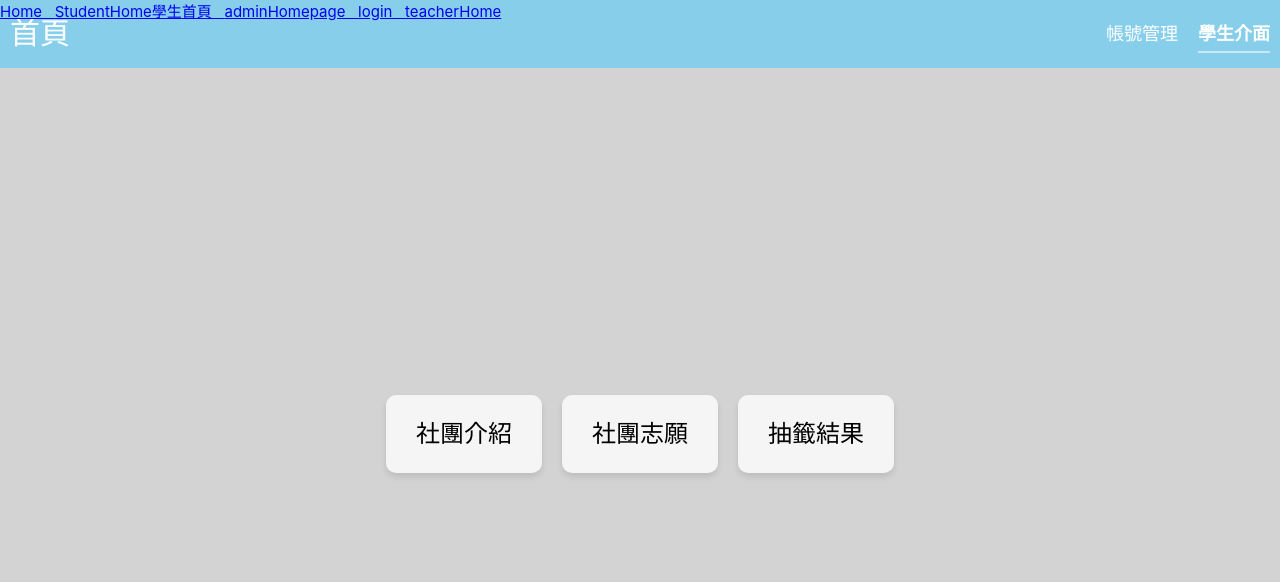
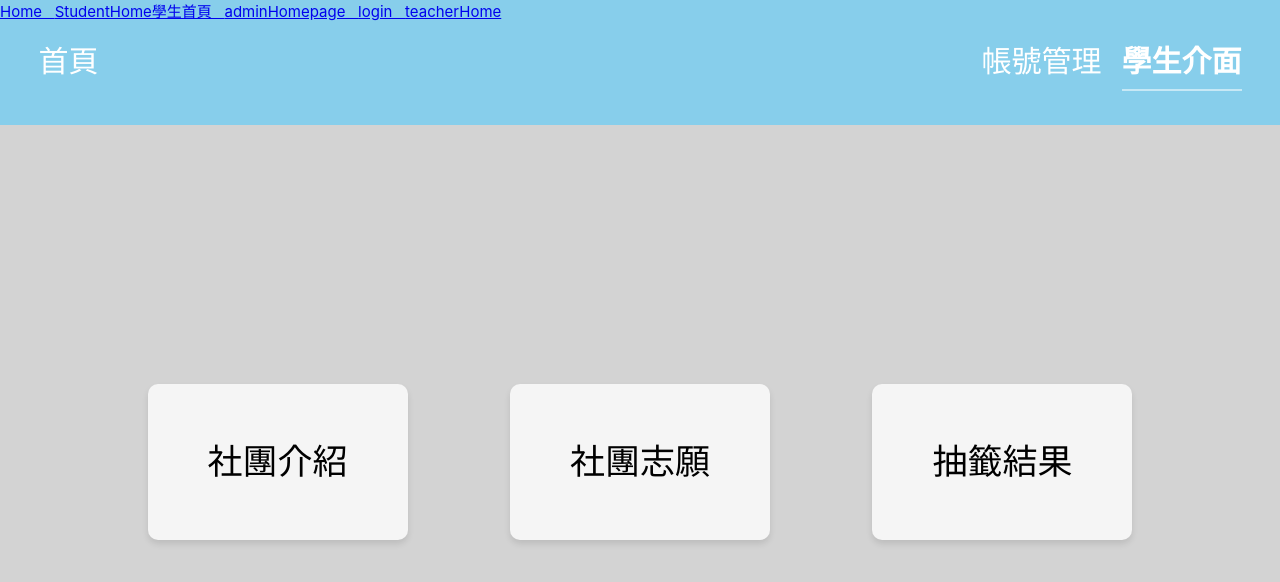
Before and after one commit to Vincent1020/club_Management_System, a Vue app: page /StudentHome in a window 1280 px wide. Shown: the top 582 px of the page. Built offline with nearby package versions, Linux system fonts and the light colour scheme.

Commit message:
2024/07/04  16:19

```diff
--- a/src/views/Login/Login.vue
+++ b/src/views/Login/Login.vue
@@ -32,6 +32,7 @@ const loginRequest = () => {
 </script>
 
 <template>
+
     <div class="center">
 
         <!-- 學生or老師登入選項 -->
@@ -66,9 +67,11 @@ const loginRequest = () => {
 
     </div>
 
+
 </template>
 
 <style scoped lang="scss">
+
 .center {
     width: 40vw;
     height: 50vh;
@@ -131,4 +134,5 @@ const loginRequest = () => {
         }
     }
 }
+
 </style>
--- a/src/views/Student/ClubIntroduction.vue
+++ b/src/views/Student/ClubIntroduction.vue
@@ -11,18 +11,25 @@
       </nav>
     </header>
 
-     <!-- 同樣，主內容區 -->
+    <!-- 主內容區 -->
     <main class="main-content">
+      <!-- 用 Element UI 的輪播圖組件 -->
+      <el-carousel :interval="4000" type="card" height="200px" class="carousel">
+        <!-- 用 v-for 迭代 carouselItems 陣列生成輪播圖項目 -->
+        <el-carousel-item v-for="(item, index) in carouselItems" :key="index">
+          <img :src="item.image" class="carousel-image">
+          <h3 class="medium">{{ item.text }}</h3>
+        </el-carousel-item>
+      </el-carousel>
 
-
-<!-- 從Elemant ui 抓下來的卡片 -->
-  <div class="card">
-  <el-row>
-<el-col :span="8" v-for="(o, index) in 2" :key="o" :offset="index > 0 ? 2 : 0">
-  <el-card :body-style="{ padding: '0px' }">
-    <img src="https://shadow.elemecdn.com/app/element/hamburger.9cf7b091-55e9-11e9-a976-7f4d0b07eef6.png" class="image">
-    <div style="padding: 14px;">
-      <span>美食社</span>
+      <!-- 使用 Element UI 的卡片組件 -->
+      <el-row :gutter="20">
+        <!-- 用 v-for 迭代 cards 陣列生成卡片項目 -->
+        <el-col :span="8" v-for="(card, index) in cards" :key="index">
+          <el-card :body-style="{ padding: '0px' }" class="card">
+            <img :src="card.image" class="image">
+            <div style="padding: 10px;">
+              <span>{{ card.title }}</span>
               <div class="bottom clearfix">
                 <time class="time">{{ currentDate }}</time>
                 <el-button type="text" class="button">瞭解更多</el-button>
@@ -31,32 +38,49 @@
           </el-card>
         </el-col>
       </el-row>
-
-</div>
-
     </main>
   </div>
-
-
 </template>
 
 <script>
-
 export default {
-
   data() {
     return {
-    currentDate: new Date(),
-
+      // 當前日期
+      currentDate: new Date().toLocaleDateString(),
+      // Element UI 的輪播圖項目
+      carouselItems: [
+        { image: 'https://fsv.cmoney.tw/cmstatic/notes/content/1065239/20220822165437743_L.jpg', text: '增加社團經驗!' },
+        { image: 'https://i0.wp.com/blog.luckertw.com/wp-content/uploads/2023/09/schoolclub-1.jpg?resize=800%2C450&ssl=1', text: '增加社團經驗!' },
+        { image: 'https://ch-image-resizer.cwg.tw/resize/uri/https%3A%2F%2Fas.chdev.tw%2Fclub%2Factivity_slider%2F202405%2Factivity_slider-663e1a2695238.jpg/?w=621', text: '古典社!' },
+        { image: 'https://fbgroup.com.tw/wp-content/uploads/2020/09/%E4%BA%92%E5%8B%95%E6%96%87%E7%AB%A0_%E5%B7%A5%E4%BD%9C%E5%8D%80%E5%9F%9F-1-%E8%A4%87%E6%9C%AC.jpg', text: '增加社團經驗!' },
+        { image: 'https://i0.wp.com/blog.luckertw.com/wp-content/uploads/2023/08/%E6%96%87%E7%AB%A0%E5%B0%81%E9%9D%A2%E8%A3%BD%E5%9C%96-3.jpg?fit=1920%2C1080&ssl=1', text: '增加社團經驗!' },
+        { image: 'https://miro.medium.com/v2/resize:fit:1400/1*3Ciz2D1Aih1BnPrcC3tIaQ.png', text: '增加社團經驗!' },
+      ],
+      // Element UI 的卡片項目
+      cards: [
+        { title: '美食社 1', image: 'https://shadow.elemecdn.com/app/element/hamburger.9cf7b091-55e9-11e9-a976-7f4d0b07eef6.png' },
+        { title: '美食社 2', image: 'https://shadow.elemecdn.com/app/element/hamburger.9cf7b091-55e9-11e9-a976-7f4d0b07eef6.png' },
+        { title: '美食社 3', image: 'https://shadow.elemecdn.com/app/element/hamburger.9cf7b091-55e9-11e9-a976-7f4d0b07eef6.png' },
+        { title: '美食社 4', image: 'https://shadow.elemecdn.com/app/element/hamburger.9cf7b091-55e9-11e9-a976-7f4d0b07eef6.png' },
+        { title: '美食社 5', image: 'https://shadow.elemecdn.com/app/element/hamburger.9cf7b091-55e9-11e9-a976-7f4d0b07eef6.png' },
+        { title: '美食社 6', image: 'https://shadow.elemecdn.com/app/element/hamburger.9cf7b091-55e9-11e9-a976-7f4d0b07eef6.png' },
+        { title: '美食社 7', image: 'https://shadow.elemecdn.com/app/element/hamburger.9cf7b091-55e9-11e9-a976-7f4d0b07eef6.png' },
+        { title: '美食社 8', image: 'https://shadow.elemecdn.com/app/element/hamburger.9cf7b091-55e9-11e9-a976-7f4d0b07eef6.png' },
+        { title: '美食社 9', image: 'https://shadow.elemecdn.com/app/element/hamburger.9cf7b091-55e9-11e9-a976-7f4d0b07eef6.png' },
+        { title: '美食社 10', image: 'https://shadow.elemecdn.com/app/element/hamburger.9cf7b091-55e9-11e9-a976-7f4d0b07eef6.png' },
+        { title: '美食社 11', image: 'https://shadow.elemecdn.com/app/element/hamburger.9cf7b091-55e9-11e9-a976-7f4d0b07eef6.png' },
+        { title: '美食社 12', image: 'https://shadow.elemecdn.com/app/element/hamburger.9cf7b091-55e9-11e9-a976-7f4d0b07eef6.png' }
+      ]
     };
   }
-}
+};
 </script>
 
 <style scoped lang="scss">
 .student-home {
   text-align: center; /* 文字置中 */
-  font-family: Arial, sans-serif; /* 設置字體 */
+  font-family: Arial, sans-serif; /* GPT給我的字體，我也不知這是什麼字體 */
   height: 100vh;
   width: 100%;
   display: flex;
@@ -64,47 +88,47 @@ data() {
 
 
   .header {
-    background-color: #87CEEB; /* 背景顏色 */
-    padding: 10px; /* 內邊距 */
-    display: flex; /* 使用 flex 布局 */
+    background-color: #87CEEB;
+    padding: 3%; /* 內邊距 ，如果你想加寬導覽列的畫，直接在這裡加數字就好了*/
+    display: flex;
     justify-content: space-between; /* 兩端對齊 */
     align-items: center; /* 垂直置中 */
     color: white; /* 文字顏色 */
 
     .nav {
-      display: flex; /* 使用 flex 布局 */
+      display: flex;
       gap: 20px; /* 元素間距 */
 
       a {
         color: white; /* 連結文字顏色 */
         text-decoration: none; /* 去除下劃線 */
-        font-size: 18px; /* 字體大小 */
+       font-size: 30px; /*帳號管理的字，還是要跟介面的字同大小比較好 */
 
         &:hover {
           text-decoration: underline; /* 懸停效果 */
         }
       }
 
-      .current-interface {
-        position: relative; /* 相對定位 */
-        font-size: 18px; /* 字體大小 */
+      .current-interface {/*介面的字，只是要拿來顯示現在在哪個頁面而已，實際沒有功用 */
+        position: relative;
+        font-size: 30px;
         font-weight: bold; /* 字體加粗 */
-        color: white; /* 文字顏色 */
+        color: white;
       }
 
-      .current-interface::after {
+      .current-interface::after {/*介面的字，只是要拿來顯示現在在哪個頁面而已，實際沒有功用 */
         content: ""; /* 內容為空 */
-        position: absolute; /* 絕對定位 */
+        position: absolute;
         bottom: -5px; /* 底部距離 */
         left: 0;
         right: 0;
-        height: 2px; /* 高度 */
-        background-color: white; /* 背景顏色 */
+        height: 2px;
+        background-color: white;
         animation: blink 1.5s infinite; /* 應用 blink 動畫 */
       }
     }
   }
-}
+
 
   /* @keyframes blink 動畫效果，就是顯示現在位於學生介面的動畫效果 */
   @keyframes blink {
@@ -115,20 +139,39 @@ data() {
       opacity: 0.5; /* 半透明 */
     }
   }
-
   .main-content { /* 就是灰灰的地方，主內容區 */
     flex: 1; /* 使主內容區域填滿剩餘空間 */
     display: flex; /* 使用 flex 布局 */
+    flex-wrap: wrap; /* 換行 */
     justify-content: center; /* 水平居中 */
     align-items: center; /* 垂直居中 */
     gap: 20px; /* 元素間距 */
     background-color: #D3D3D3; /* 背景顏色 */
     width: 100%;
+    padding: 20px;
   }
 
-.card{
-width: 50%;
+  .carousel {
+    margin-bottom: 20px;
+    width: 80%; /* 調整輪播圖的寬度 */
   }
+
+  .carousel-image {
+    width: 100%;
+    height: 100%;
+    object-fit: cover;
+  }
+
+  .el-col {
+    display: flex;
+    justify-content: center;
+  }
+
+  .card {
+    width: 75%; /* 讓你調卡片寬度，不過75%差不多了 */
+    margin-bottom: 50px; /* 卡片之間的上下間距 */
+  }
+
   .time {
     font-size: 13px;
     color: #999;
@@ -156,10 +199,7 @@ width: 50%;
   }
 
   .clearfix:after {
-    clear: both
+    clear: both;
   }
-
-
-
-
+}
 </style>
--- a/src/views/Student/LotteryResults.vue
+++ b/src/views/Student/LotteryResults.vue
@@ -1,5 +1,5 @@
 <template>
-  <div class="student-home">
+  <div class="LotteryResults">
     <!-- 頁面頭部，包括標題和導航欄 -->
     <header class="header">
       <h1>抽籤結果</h1>
@@ -28,9 +28,9 @@ export default {
 
 <style scoped lang="scss">
 
-.student-home {
+.LotteryResults {
   text-align: center; /* 文字置中 */
-  font-family: Arial, sans-serif; /* 設置字體 */
+  font-family: Arial, sans-serif; /* GPT給我的字體，我也不知這是什麼字體 */
   height: 100vh;
   width: 100%;
   display: flex;
@@ -38,46 +38,47 @@ export default {
 
 
   .header {
-    background-color: #87CEEB; /* 背景顏色 */
-    padding: 10px; /* 內邊距 */
-    display: flex; /* 使用 flex 布局 */
+    background-color: #87CEEB;
+    padding: 3%; /* 內邊距 ，如果你想加寬導覽列的畫，直接在這裡加數字就好了*/
+    display: flex;
     justify-content: space-between; /* 兩端對齊 */
     align-items: center; /* 垂直置中 */
     color: white; /* 文字顏色 */
 
     .nav {
-      display: flex; /* 使用 flex 布局 */
+      display: flex;
       gap: 20px; /* 元素間距 */
 
       a {
         color: white; /* 連結文字顏色 */
         text-decoration: none; /* 去除下劃線 */
-        font-size: 18px; /* 字體大小 */
+       font-size: 30px; /*帳號管理的字，還是要跟介面的字同大小比較好 */
 
         &:hover {
           text-decoration: underline; /* 懸停效果 */
         }
       }
 
-      .current-interface {
-        position: relative; /* 相對定位 */
-        font-size: 18px; /* 字體大小 */
+      .current-interface {/*介面的字，只是要拿來顯示現在在哪個頁面而已，實際沒有功用 */
+        position: relative;
+        font-size: 30px;
         font-weight: bold; /* 字體加粗 */
-        color: white; /* 文字顏色 */
+        color: white;
       }
 
-      .current-interface::after {
+      .current-interface::after {/*介面的字，只是要拿來顯示現在在哪個頁面而已，實際沒有功用 */
         content: ""; /* 內容為空 */
-        position: absolute; /* 絕對定位 */
+        position: absolute;
         bottom: -5px; /* 底部距離 */
         left: 0;
         right: 0;
-        height: 2px; /* 高度 */
-        background-color: white; /* 背景顏色 */
+        height: 2px;
+        background-color: white;
         animation: blink 1.5s infinite; /* 應用 blink 動畫 */
       }
     }
   }
+}
 
 
   /* @keyframes blink 動畫效果，就是顯示現在位於學生介面的動畫效果 */
@@ -89,15 +90,15 @@ export default {
       opacity: 0.5; /* 半透明 */
     }
   }
-}
 
-.main-content { /* 就是灰灰的地方，主內容區 */
+
+  .main-content { /* 就是我灰灰的地方，主內容區 */
     flex: 1; /* 使主內容區域填滿剩餘空間 */
-    display: flex; /* 使用 flex 布局 */
-    justify-content: center; /* 水平居中 */
-    align-items: center; /* 垂直居中 */
-    gap: 20px; /* 元素間距 */
-    background-color: #D3D3D3; /* 背景顏色 */
+    display: flex;
+    justify-content: center; /* 設水平居中 */
+    align-items: center; /* 社垂直居中 */
+    gap: 8%; /* 調整元素間距用的，如果你內容沒東西，應該是用不到，就把這個刪了 */
+    background-color: #D3D3D3;
     width: 100%;
-}
+  }
 </style>
--- a/src/views/Student/StudentHome.vue
+++ b/src/views/Student/StudentHome.vue
@@ -13,7 +13,7 @@
 
     <!-- 主內容區域 -->
     <main class="main-content">
-      <!-- 社團介紹連結 -->
+      <!-- 社團介紹連結 ---->
       <router-link class="option" to="/ClubIntroduction">社團介紹</router-link>
       <!-- 社團志願連結 -->
       <router-link class="option" to="/ClubSelection">社團志願</router-link>
@@ -25,18 +25,15 @@
 
 <script>
 export default {
-  name: 'StudentHome',
-  mounted(){
-    let a = '';
-    console.log(!a);
-  }
+
+
 };
 </script>
 
 <style scoped lang="scss">
 .student-home {
   text-align: center; /* 文字置中 */
-  font-family: Arial, sans-serif; /* 設置字體 */
+  font-family: Arial, sans-serif; /* GPT給我的字體，我也不知這是什麼字體 */
   height: 100vh;
   width: 100%;
   display: flex;
@@ -44,42 +41,42 @@ export default {
 
 
   .header {
-    background-color: #87CEEB; /* 背景顏色 */
-    padding: 10px; /* 內邊距 */
-    display: flex; /* 使用 flex 布局 */
+    background-color: #87CEEB;
+    padding: 3%; /* 內邊距 ，如果你想加寬導覽列的畫，直接在這裡加數字就好了*/
+    display: flex;
     justify-content: space-between; /* 兩端對齊 */
     align-items: center; /* 垂直置中 */
     color: white; /* 文字顏色 */
 
     .nav {
-      display: flex; /* 使用 flex 布局 */
+      display: flex;
       gap: 20px; /* 元素間距 */
 
       a {
         color: white; /* 連結文字顏色 */
         text-decoration: none; /* 去除下劃線 */
-        font-size: 18px; /* 字體大小 */
+       font-size: 30px; /*帳號管理的字，還是要跟介面的字同大小比較好 */
 
         &:hover {
           text-decoration: underline; /* 懸停效果 */
         }
       }
 
-      .current-interface {
-        position: relative; /* 相對定位 */
-        font-size: 18px; /* 字體大小 */
+      .current-interface {/*介面的字，只是要拿來顯示現在在哪個頁面而已，實際沒有功用 */
+        position: relative;
+        font-size: 30px;
         font-weight: bold; /* 字體加粗 */
-        color: white; /* 文字顏色 */
+        color: white;
       }
 
-      .current-interface::after {
+      .current-interface::after {/*介面的字，只是要拿來顯示現在在哪個頁面而已，實際沒有功用 */
         content: ""; /* 內容為空 */
-        position: absolute; /* 絕對定位 */
+        position: absolute;
         bottom: -5px; /* 底部距離 */
         left: 0;
         right: 0;
-        height: 2px; /* 高度 */
-        background-color: white; /* 背景顏色 */
+        height: 2px;
+        background-color: white;
         animation: blink 1.5s infinite; /* 應用 blink 動畫 */
       }
     }
@@ -96,28 +93,30 @@ export default {
     }
   }
 
-  .main-content { /* 就是灰灰的地方，主內容區 */
+  .main-content { /* 就是我灰灰的地方，主內容區 */
     flex: 1; /* 使主內容區域填滿剩餘空間 */
-    display: flex; /* 使用 flex 布局 */
-    justify-content: center; /* 水平居中 */
-    align-items: center; /* 垂直居中 */
-    gap: 20px; /* 元素間距 */
-    background-color: #D3D3D3; /* 背景顏色 */
+    display: flex;
+    justify-content: center; /* 設水平居中 */
+    align-items: center; /* 社垂直居中 */
+    gap: 8%; /* 調整元素間距用的，如果你內容沒東西，應該是用不到，就把這個刪了 */
+    background-color: #D3D3D3;
     width: 100%;
 
+
+
     .option {
-      background-color: #F5F5F5; /* 背景顏色 */
-      padding: 20px 30px; /* 內邊距 */
-      border-radius: 10px; /* 圓角 */
+      background-color: #F5F5F5;
+      padding: 50px 60px; /* 內邊距 ，我增加白色框框大小用的*/
+      border-radius: 10px;
       box-shadow: 0 4px 6px rgba(0, 0, 0, 0.1); /* 陰影 */
       text-decoration: none; /* 去除下劃線 */
-      color: black; /* 文字顏色 */
-      font-size: 24px; /* 字體大小 */
+      color: black;
+      font-size: 35px;
       transition: background-color 0.3s, transform 0.3s; /* 過渡效果 */
 
       &:hover {
         background-color: #f40a0a; /* 懸停背景顏色 */
-        transform: translateY(-5px); /* 懸停位移 ，就是往上位移*/
+        transform: translateY(-20px); /* 懸停位移 ，就是往上位移動，如果你負越多，會飄越高*/
       }
     }
   }
--- a/src/views/Teacher/CreateClub.vue
+++ b/src/views/Teacher/CreateClub.vue
@@ -1,6 +1,6 @@
 
   <template>
-  <div class="student-home">
+  <div class="create-club">
     <!-- 頁面頭部，包括標題和導航欄 -->
     <header class="header">
       <h1>創建社團</h1>
@@ -14,6 +14,31 @@
 
     <!-- 主內容區域 -->
     <main class="main-content">
+
+      <form action="" method="" > <!-- 這裡你method=""若沒寫，預設會是GET，所以還是寫一嚇post比較好 -->
+        <fieldset> <!--    外圍框架 -->
+            <legend>創建社團頁面: 請輸入問卷內容</legend> <!--    表單標題 -->
+            <h1>創建社團</h1>
+        <label for="name">名稱: </label>
+        <input id="name" type="text" name="InputName" placeholder="請輸入社團名車" size="50" required><!-- required 必填 -->
+        <br><!--  用來強制換行元素 -->
+        <br>
+        <label>介紹: </label>
+        <input type="text" name="userphone" placeholder="請輸入介紹" size="50" required>
+        <br>
+        <br>
+        <label>費用: </label>
+        <input type="text" name="useremail" placeholder="請輸入費用" size="50" required>
+        <br>
+        <br>
+        <label>上課資訊: </label>
+        <input type="text" name="userage" placeholder="請輸入上課資訊" size="50" required>
+
+        </fieldset>
+
+        <button type="subit">提交社團申請表單</button>
+</form>
+
     </main>
   </div>
 </template>
@@ -27,9 +52,9 @@ export default {
 </script>
 
 <style scoped lang="scss">
-.student-home {
+.create-club {
   text-align: center; /* 文字置中 */
-  font-family: Arial, sans-serif; /* 設置字體 */
+  font-family: Arial, sans-serif; /* GPT給我的字體，我也不知這是什麼字體 */
   height: 100vh;
   width: 100%;
   display: flex;
@@ -37,46 +62,47 @@ export default {
 
 
   .header {
-    background-color: #87CEEB; /* 背景顏色 */
-    padding: 10px; /* 內邊距 */
-    display: flex; /* 使用 flex 布局 */
+    background-color: #87CEEB;
+    padding: 3%; /* 內邊距 ，如果你想加寬導覽列的畫，直接在這裡加數字就好了*/
+    display: flex;
     justify-content: space-between; /* 兩端對齊 */
     align-items: center; /* 垂直置中 */
     color: white; /* 文字顏色 */
 
     .nav {
-      display: flex; /* 使用 flex 布局 */
+      display: flex;
       gap: 20px; /* 元素間距 */
 
       a {
         color: white; /* 連結文字顏色 */
         text-decoration: none; /* 去除下劃線 */
-        font-size: 18px; /* 字體大小 */
+       font-size: 30px; /*帳號管理的字，還是要跟介面的字同大小比較好 */
 
         &:hover {
           text-decoration: underline; /* 懸停效果 */
         }
       }
 
-      .current-interface {
-        position: relative; /* 相對定位 */
-        font-size: 18px; /* 字體大小 */
+      .current-interface {/*介面的字，只是要拿來顯示現在在哪個頁面而已，實際沒有功用 */
+        position: relative;
+        font-size: 30px;
         font-weight: bold; /* 字體加粗 */
-        color: white; /* 文字顏色 */
+        color: white;
       }
 
-      .current-interface::after {
+      .current-interface::after {/*介面的字，只是要拿來顯示現在在哪個頁面而已，實際沒有功用 */
         content: ""; /* 內容為空 */
-        position: absolute; /* 絕對定位 */
+        position: absolute;
         bottom: -5px; /* 底部距離 */
         left: 0;
         right: 0;
-        height: 2px; /* 高度 */
-        background-color: white; /* 背景顏色 */
+        height: 2px;
+        background-color: white;
         animation: blink 1.5s infinite; /* 應用 blink 動畫 */
       }
     }
   }
+}
 
 
   /* @keyframes blink 動畫效果，就是顯示現在位於學生介面的動畫效果 */
@@ -89,14 +115,14 @@ export default {
     }
   }
 
-  .main-content { /* 就是灰灰的地方，主內容區 */
+    .main-content { /* 就是我灰灰的地方，主內容區 */
     flex: 1; /* 使主內容區域填滿剩餘空間 */
-    display: flex; /* 使用 flex 布局 */
-    justify-content: center; /* 水平居中 */
-    align-items: center; /* 垂直居中 */
-    background-color: #D3D3D3; /* 背景顏色 */
+    display: flex;
+    justify-content: center; /* 設水平居中 */
+    align-items: center; /* 社垂直居中 */
+    gap: 8%; /* 調整元素間距用的，如果你內容沒東西，應該是用不到，就把這個刪了 */
+    background-color: #D3D3D3;
     width: 100%;
+  }
 
-      }
-    }
 </style>
--- a/src/views/Teacher/TeacherHome.vue
+++ b/src/views/Teacher/TeacherHome.vue
@@ -1,10 +1,10 @@
-<script setup>
+<script>
 
 </script>
 
 
 <template>
-  <div class="student-home">
+  <div class="teacher-home">
     <!-- 頁面頭部，包括標題和導航欄 -->
     <header class="header">
       <h1>首頁</h1>
@@ -21,6 +21,7 @@
 
       <!-- 社團志願連結 -->
       <router-link class="option" to="/StudentManage">管理學生</router-link>
+      <router-link class="option" to="/CreateClub">創立社團</router-link>
 
     </main>
   </div>
@@ -29,7 +30,7 @@
 
 
 <style scoped lang="scss">
-.student-home {
+.teacher-home {
   text-align: center; /* 文字置中 */
   font-family: Arial, sans-serif; /* 設置字體 */
   height: 100vh;
@@ -53,7 +54,7 @@
       a {
         color: white; /* 連結文字顏色 */
         text-decoration: none; /* 去除下劃線 */
-        font-size: 18px; /* 字體大小 */
+        font-size: 18px;
 
         &:hover {
           text-decoration: underline; /* 懸停效果 */
```
Also changed, not shown: src/views/Student/ClubSelection.vue (+40 -34 lines), src/views/Teacher/StudentManage.vue (+96 -2 lines). Lines whose indentation alone changed are shown as unchanged.
